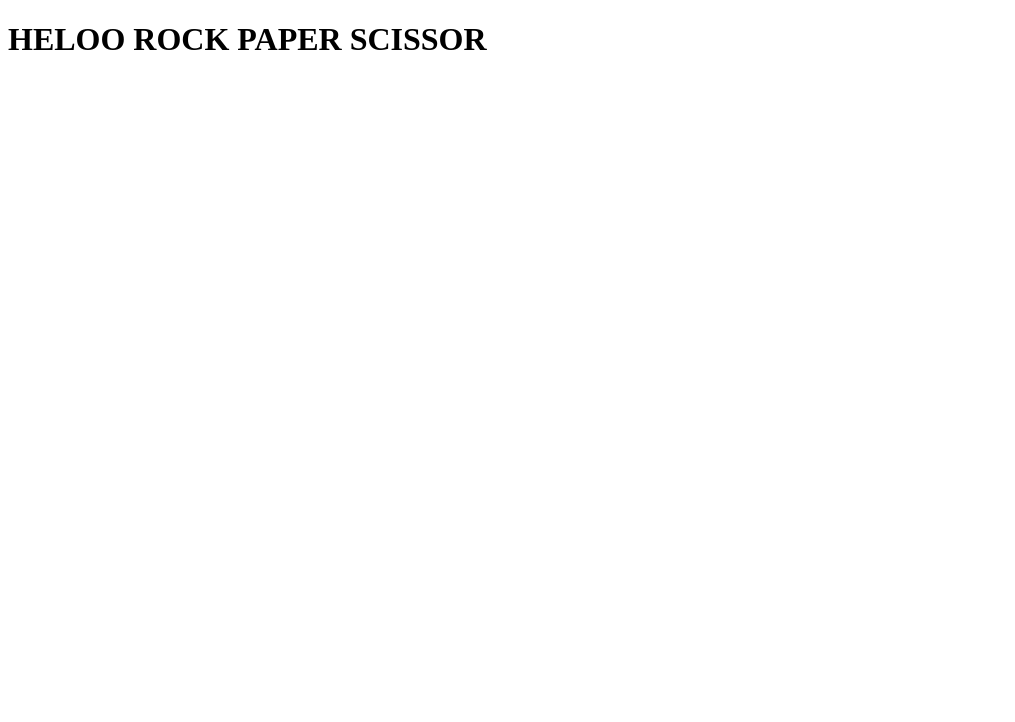
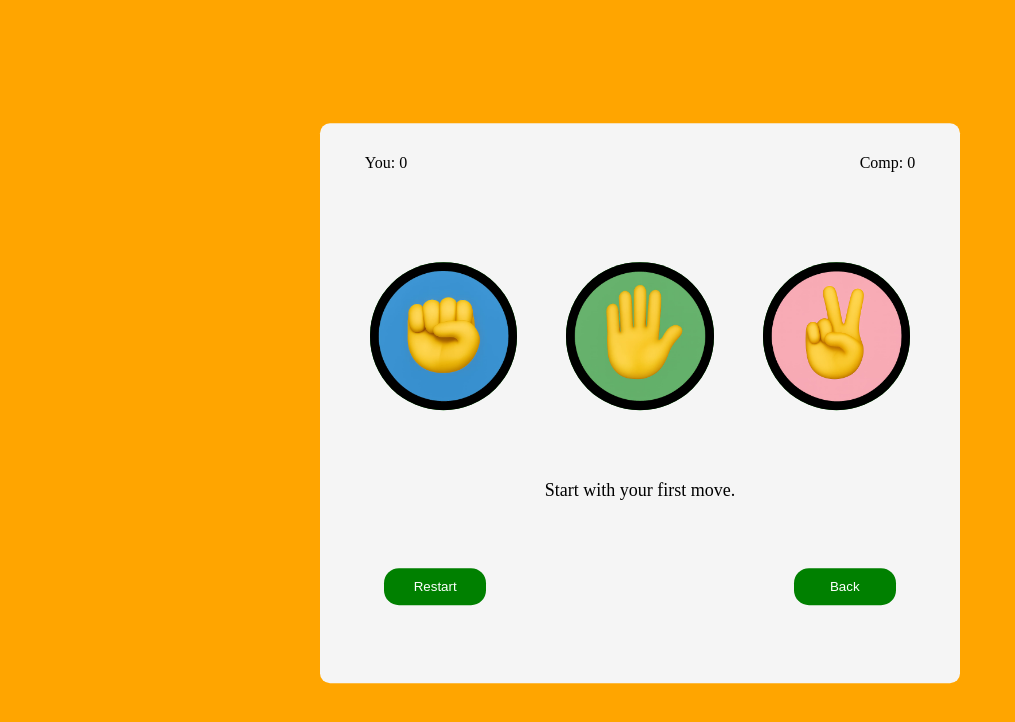
Before and after one commit to pranay-nawale/Rock-Paper-Scissor, a plain HTML site: page index.html in a window 1280 px wide. Shown: the whole page, without its empty margins (0-1015 px from the left). Drawn offline with Linux system fonts and the light colour scheme.

Commit message:
frontend done!

```diff
--- a/index.html
+++ b/index.html
@@ -3,9 +3,40 @@
 <head>
     <meta charset="UTF-8">
     <meta name="viewport" content="width=device-width, initial-scale=1.0">
-    <title>Document</title>
+    <title>Rock Paper Scissor</title>
+    <link rel="stylesheet" href="style.css">
 </head>
 <body>
-    <H1>HELOO ROCK PAPER SCISSOR</H1>
+   <div class="container">
+    <div class="score">
+        <p>You: <span>0</span></p>
+        <p>Comp: <span>0</span></p>
+    </div>
+    <div class="game">
+        <div class="element" id="rock">
+            <img src="/photos/rock2.jfif" alt="">
+        </div>
+        <div class="element" id="paper">
+            <img src="/photos/paper2.jfif" alt="">
+        </div>
+        <div class="element" id="scissor">
+           <img src="/photos/scissor2.jfif" alt="">
+        </div>
+    </div>
+    <div class="choice">
+      <p>Start with your first move.</p>
+    </div>
+    <div class="result">
+        <div class="win">
+            <p>winner</p>
+        </div>
+        <div class="btns">
+            <button class="btn">Restart</button>
+            <button class="btn">Back</button>
+        </div>
+    </div>
+   </div>
+
+   <script src="script.js"></script>
 </body>
 </html>
--- /dev/null
+++ b/style.css
@@ -0,0 +1,113 @@
+*{
+    box-sizing: border-box;
+    margin: 0%;
+    padding: 0%;
+}
+body{
+    background-color: orange;
+}
+.container{
+    background-color: whitesmoke;
+    width: 50vw;
+    height: 70vh;
+    transform: translate(50%,22%);
+    display: flex;
+    flex-direction: column;
+    /* justify-content: center; */
+    align-items: center;
+    border-radius: 10px;
+}
+
+.score{
+    /* background-color: blue; */
+    width: 100%;
+    height: 15%;
+    display: flex;
+    flex-wrap: wrap;
+    justify-content: space-between;
+    align-items: center;
+    padding:0 7% ;
+}
+
+.game{
+    width: 100%;
+    height: 50%;
+    display: flex;
+    flex-wrap: wrap;
+    justify-content: space-evenly;
+    align-items: center;
+}
+
+.element{
+    background-color:green;
+    width: 23%;
+    border-radius: 50%;
+    display: flex;
+    justify-content: center;
+    align-items: center;
+
+
+    img{
+        width: 100%;
+        height: 100%;
+        border-radius: 50%;
+    }
+}
+
+.element:active{
+    transform: scale(0.9);
+    transition: 0.2s;
+}
+
+.choice{
+    width: 100%;
+    height: 15%;
+    text-align: center;
+    padding: 0.7rem;
+    font-size: large;
+}
+
+.result{
+    /* background-color: green; */
+    width: 100%;
+    height: 25%;
+    display: flex;
+    flex-direction: column;
+    align-items: center;
+}
+
+.win{
+    background-color: pink;
+    width: 55%;
+    height: 33%;
+    color: red;
+    display: flex;
+    align-items: center;
+    justify-content: center;
+    margin: 0.5rem;
+    display: none;
+
+    p{
+        font-size: large;
+        font-weight: bold;
+    }
+}
+
+.btns{
+    /* background-color: red; */
+    width: 100%;
+    height: 55%;
+    display: flex;
+    align-items: center;
+    justify-content: space-between;
+    padding: 0 10%;
+}
+
+.btn{
+    background-color: green;
+    color: white;
+    border: none;
+    width: 20%;
+    height: 50%;
+    border-radius: 15px;
+}
```
Also changed, not shown: paper.png (added), photos/paper2.jfif (added), photos/rock1.png (added), photos/rock2.jfif (added), photos/scissor1.png (added), photos/scissor2.jfif (added), rock.png (added), scissor.jpg (added), script.js (added).
